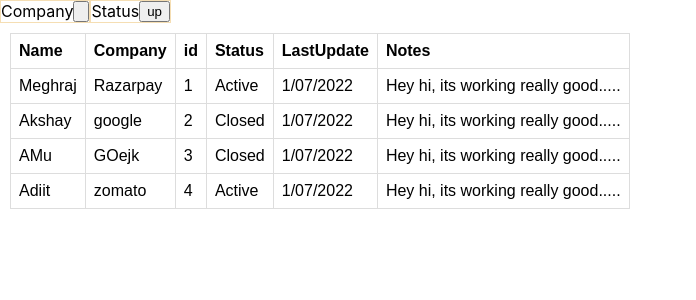
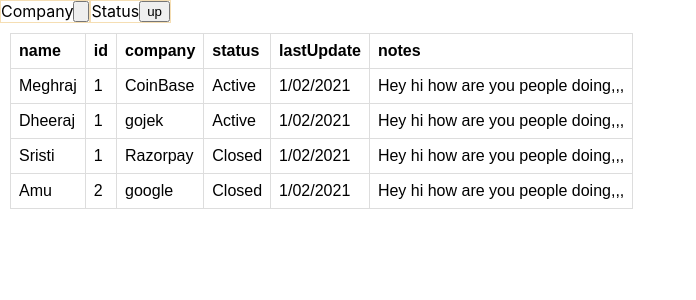
Before and after one commit to handsome-me/AdminPanel, a React (Create React App) app: page / in a window 1280 px wide. Shown: the top 300 px of the page, without its empty margins (0-696 px from the left). Built offline with nearby package versions, Linux system fonts and the light colour scheme.

Commit message:
redux types written and wrote clean code ,modular

```diff
--- a/src/App.tsx
+++ b/src/App.tsx
@@ -4,6 +4,7 @@ import './App.css';
 import Table from './Components/Table/Table';
 /**Redux setup*/
 import ReduxWrapper from './redux/ReduxWrapper';
+import TableWrapper from './Components/TablerWrapper/TableWrapper';
 
 
 const tableHeaders=["Name","Company","Status","LastUpdate","Notes"];
@@ -35,10 +36,7 @@ function App(){
    <ReduxWrapper>
       <div className="App">
       <header className="Admin Panel">
-       <Table
-      //  tableHeaders={tableHeaders}
-      //  tableData={tableData}
-       ></Table>
+       <TableWrapper></TableWrapper>
       </header>
     </div>
    </ReduxWrapper>
--- a/src/Components/Table/Table.tsx
+++ b/src/Components/Table/Table.tsx
@@ -1,104 +1,40 @@
 import React, { memo, useEffect, useReducer, useRef, useState } from 'react';
 import './Table.css';
-import {useSelector,useDispatch } from 'react-redux';
-import {sortData} from '../../redux/action'
-import { reduceEachLeadingCommentRange } from 'typescript';
-
-interface TableData{
-    Name:string,
-    Company:string,
-    Status:"Active" | "Close",
-    LastUpdate:string,
-    Notes:string
-};
+// import {useSelector,useDispatch } from 'react-redux';
 
 interface Props {
     tableHeaders:string[],
-    tableData:TableData[]
+    tableData:any[]
 }
 
- let  sortType:"Active" | "Closed" | "Default";
-
-const Table = memo(()=>{
-
-    const {FilterReducer,UserReducer}= useSelector((state:any)=>state);
-    const data= useSelector((state:any)=>state);
-
-     console.log("data",data);
-
-
-   const dispatch=useDispatch();
-    const ref=useRef<typeof sortType>("Default");
-    ref.current=FilterReducer.sort_by;
-
-    const tableHeaders_=UserReducer.tableHeaders//Object.keys(tableData[0]);
-    let tableData=UserReducer.tableData;
-    console.log("into table data",tableData);
-   const [sort,setSort]=useState<typeof sortType>("Default");
-
-   console.log("sorting----",ref.current);
-
-     if(ref.current!=="Default"){
-
-        tableData= _sortData(tableData,ref.current);
-     }
-
-
-    // const [data,setData]=useState()
-
-
-
-    /**
-     * Sorting alorithm for status
-     * sortBy="Closed";//closed should be on top
-     *data.map((a,b)=>{
-
-        const status:a.status==sortBy?true:false;
-
-        if(status){
-            return -1;
-        }
-        return 1;
-     })
-     */
-
-
-
+const Table:React.FC<Props>=memo(({tableData,tableHeaders})=>{
 
     const handleClick=()=>{
 
 
-        const sortType=ref.current==="Default"?"Closed":ref.current==="Active"?"Closed":"Active";
-        console.log("sortee",ref.current,"chanign to ",sortType)
-         ref.current=sortType;
+        // const sortType=ref.current==="Default"?"Closed":ref.current==="Active"?"Closed":"Active";
+        // console.log("sortee",ref.current,"chanign to ",sortType)
+        //  ref.current=sortType;
 
-           //setSort(sortType);
-         dispatch(sortData(sortType));
+        //    //setSort(sortType);
+        //  dispatch(sortData(sortType));
 
     }
 
 
     return (
         <div>
-            <div className='flex-row'>
-             <div className='table-filter-box'>Company
-             <button></button>
-             </div>
-             <div className='table-filter-box'>
-                 Status
-                 <button onClick={handleClick}>up</button>
-             </div>
-            </div>
+
           <table className='table'>
              <tr>
-             {tableHeaders_.map((header:any)=>{
+             {tableHeaders.map((header:any)=>{
                  return <th>{header}</th>
              })}
              </tr>
 
              {
              tableData.map((data:any)=>{
-                const keys:any=tableHeaders_//Object.keys(data);
+                const keys:any=tableHeaders//Object.keys(data);
                 const rowData:any=[];
                 for(let i=0;i<keys.length;i++){
                    rowData.push(<td>{data[keys[i]]}</td>);
@@ -113,25 +49,3 @@ const Table = memo(()=>{
 });
 
 export default Table;
-
-
-
-const _sortData=(data:any,sortingType:"Active"|"Closed")=>{
-
-
-    console.log("sortData is called for sorting...",data);
-
-    const sortedArr= data.sort((a:TableData,b:TableData)=>{
-
-         const status=a.Status==sortingType?true:false;
-       //  console.log(" STATUS------- ",sortingType);
-      if(status){
-       return -1;
-      }
-
-       return 1;
-
-     })
-     console.log('sorted array',sortedArr);
-     return sortedArr;
- }
--- /dev/null
+++ b/src/Components/TablerWrapper/TableWrapper.tsx
@@ -0,0 +1,69 @@
+import React, { memo ,useRef} from 'react';
+import {useSelector,useDispatch,useStore} from 'react-redux';
+import { sortData } from '../../redux/action';
+import { root, userData } from '../../redux/types_redux';
+import Table from '../Table/Table';
+
+const TableWrapper = memo(() => {
+
+const {UserReducer,FilterReducer}= useSelector((state:root)=>state);
+const dispatch=useDispatch();
+ console.log(FilterReducer);
+
+  let tableData=UserReducer.data;
+  const tablerHeaders=Object.keys(tableData[0]);
+
+  if(FilterReducer.sortBy!=="DEFAULT"){
+    tableData= _sortData(tableData,FilterReducer.sortBy)
+  };
+
+   console.log(tableData);
+
+   const handleClick=(event:any)=>{
+     const value= event.target.value;
+     console.log("value of clicked",value);
+     const sortBy=value==="DEFAULT"?"CLOSED":value==="CLOSED"?"ACTIVE":"CLOSED"
+      dispatch(sortData(sortBy));
+   }
+    return (
+        <div>
+             <div className='flex-row'>
+             <div className='table-filter-box'>Company
+             <button></button>
+             </div>
+             <div className='table-filter-box'>
+                 Status
+                 <button value={FilterReducer.sortBy} onClick={handleClick}>up</button>
+             </div>
+            </div>
+          <Table
+       tableHeaders={tablerHeaders}
+       tableData={tableData}
+       ></Table>
+        </div>
+    );
+});
+
+export default TableWrapper;
+
+
+
+const _sortData=(data:any,sortingType:"ACTIVE"|"CLOSED")=>{
+
+
+    console.log("sortData is called for sorting...",data);
+
+    const sortedArr= data.sort((a:userData,b:userData)=>{
+
+         const status=a.status.toLowerCase()==sortingType.toLowerCase()?true:false;
+       //  console.log(" STATUS------- ",sortingType);
+      if(status){
+       return -1;
+      }
+
+       return 1;
+
+     })
+     console.log('sorted array',sortedArr);
+     return sortedArr;
+ }
--- a/src/redux/action.ts
+++ b/src/redux/action.ts
@@ -1,10 +1,15 @@
+import {sortingType,userData,actionTypeUser,actionTypeFilter,user,filter,filterBy,root} from './types_redux';
 
 
 
-const sortData=(data:"Active"|"Closed")=>{
-    return {type: 'table/sortData',payload:{
-        sort_by:data
-    }}
+const sortData=(data:typeof sortingType):actionTypeFilter=>{
+    return{
+        type:'SORT_BY',
+        payload:{
+            sortBy:data,
+            filterBy:"COMPANY"
+        }
+    }
  };
 
 
--- a/src/redux/reducer.ts
+++ b/src/redux/reducer.ts
@@ -1,80 +1,53 @@
+import {userData,actionTypeUser,actionTypeFilter,user,filter,filterBy,root} from './types_redux';
 
 
+const initialState:user={
 
-// const tableData:TableData[]=[{
-//     Name:"Meghraj",
-//     Company:"Razarpay",
-//     Status:"Active",
-//     LastUpdate:"1/07/2022",
-//     Notes:"Hey hi, its working really good....."
-//   },{
-//     Name:"Meghraj",
-//     Company:"Razarpay",
-//     Status:"Active",
-//     LastUpdate:"1/07/2022",
-//     Notes:"Hey hi, its working really good....."
-//   }];
+    userName:"",
+    isLoggedIn:false,
+    data:[{
+        name:"Meghraj",
+        id:1,
+        company:"CoinBase",
+        status:"Active",
+        lastUpdate:"1/02/2021",
+        notes:"Hey hi how are you people doing,,,"
+    },
+    {
+        name:"Dheeraj",
+        id:1,
+        company:"gojek",
+        status:"Active",
+        lastUpdate:"1/02/2021",
+        notes:"Hey hi how are you people doing,,,"
+    },
+    {
+        name:"Sristi",
+        id:1,
+        company:"Razorpay",
+        status:"Closed",
+        lastUpdate:"1/02/2021",
+        notes:"Hey hi how are you people doing,,,"
+    },
+    {
+        name:"Amu",
+        id:2,
+        company:"google",
+        status:"Closed",
+        lastUpdate:"1/02/2021",
+        notes:"Hey hi how are you people doing,,,"
+    }
+   ]
 
-import { isConstructorDeclaration } from "typescript";
+   //tableHeaders:["Name","Company","id","Status","LastUpdate","Notes"]
+}
 
 
-interface TableData{
-    Name:string,
-    Company:string,
-    Status:"Active" | "Closed",
-    LastUpdate:string,
-    Notes:string,
-    id:number
-};
-
-const initialState:any={
-    tableData:[{
-        Name:"Meghraj",
-        id:1,
-        Company:"Razarpay",
-        Status:"Active",
-        LastUpdate:"1/07/2022",
-        Notes:"Hey hi, its working really good....."
-      },
-      {
-        Name:"Akshay",
-        Company:"google",
-        id:2,
-        Status:"Closed",
-        LastUpdate:"1/07/2022",
-        Notes:"Hey hi, its working really good....."
-      },
-      {
-        Name:"AMu",
-        Company:"GOejk",
-        id:3,
-        Status:"Closed",
-        LastUpdate:"1/07/2022",
-        Notes:"Hey hi, its working really good....."
-      },
-      {
-        Name:"Adiit",
-        Company:"zomato",
-        id:4,
-        Status:"Active",
-        LastUpdate:"1/07/2022",
-        Notes:"Hey hi, its working really good....."
-      }
-    ],
-   tableHeaders:["Name","Company","id","Status","LastUpdate","Notes"]
-}
-
-interface ActionType{
-    type:string,
-    payLoad:TableData[]
-}
-
-function UserReducer(state = initialState, action:any) {
-    console.log("reducer",action.type);
+function User(state = initialState, action:actionTypeUser) {
     // Reducers usually look at the type of action that happened
     // to decide how to update the state
     switch (action.type) {
-      case 'table':
+      case "ADD_DATA":
         {
             console.log("action",action.payload)
           // const sortedData= _sortData(state.tableData,action.payload);
@@ -97,64 +70,50 @@ function UserReducer(state = initialState, action:any) {
   }
 
 
-
-
-
-
-const initialStateFilter={
-   sort_by:"Default",
-   filterBy:{
-       type:"Default",
-       filterItem:"Default"
-   }
+const initialStateFilter:filter={
+   sortBy:"DEFAULT",
+   filterBy:"COMPANY"
 };
 
 
 
-interface actionFilter{
-    type:string,
-    payload:typeof initialStateFilter
-}
-const filterReducer=(state=initialStateFilter,action:actionFilter):typeof initialStateFilter=>{
+const filterReducer=(state=initialStateFilter,action:actionTypeFilter):typeof initialStateFilter=>{
 
 
        switch( action.type){
 
-        case "table/sortData":{
+        case "SORT_BY":{
 
              return{
-                 ...initialStateFilter,
-                 sort_by:action.payload.sort_by,
-
-
+                 ...state,
+                 sortBy:action.payload.sortBy,
              }
         }
 
-        case "filter":{
-
-
+        case "FILTER":{
             return{
-                ...initialStateFilter,
+                ...state,
                 filterBy:action.payload.filterBy
 
             }
         }
-
+        default:
+            // If the reducer doesn't care about this action type,
+            // return the existing state unchanged
+            return state
 
        }
-       return initialStateFilter
-
 }
 
-const rootInitialState={
+const rootInitialState:root={
     UserReducer:initialState,
     FilterReducer:initialStateFilter
-}
+};
 
 const rootReducer=(state=rootInitialState ,action:any):typeof rootInitialState=>{
-
+  console.log("rootstore is called",);
     return{
-        UserReducer:UserReducer(state.UserReducer,action),
+        UserReducer:User(state.UserReducer,action),
         FilterReducer:filterReducer(state.FilterReducer,action)
     }
 
--- a/src/redux/store.ts
+++ b/src/redux/store.ts
@@ -4,5 +4,5 @@ import  rootReducer from './reducer';
 
 
  const store= createStore(rootReducer);
-
+console.log("store ",store.getState());
  export default store;
--- /dev/null
+++ b/src/redux/types_redux.ts
@@ -0,0 +1,77 @@
+/**
+ * 1-store state type
+ *  1-initial store of root
+ *  2-initial sotre of filter
+ *   -2initialstore of user {
+ *    user_name:"",
+ *     loggedIn:false,
+ *     table:[{}]
+ * }
+ *
+ * 2-type of table data
+ * {
+ *
+ *  }
+ * 3- type of action in reducer
+ *
+ * 4-
+ */
+
+interface userData{
+
+          name:string,
+        company:string,
+        status:"Active" | "Closed",
+        lastUpdate:string,
+        notes:string,
+        id:number
+
+   };
+
+ interface user{
+     userName:string,
+     isLoggedIn:boolean
+     data:userData[]
+ };
+
+
+let sortingType:"DEFAULT"|"ACTIVE" |"CLOSED";
+let filterBy:"COMPANY";
+ interface filter{
+
+    sortBy:typeof sortingType,
+    filterBy:typeof filterBy
+
+ }
+
+ type actionTypeUser_type ="ADD_USER" | "ADD_DATA" | "USER_LOGGED_IN";
+
+ //two action 1- filterdata 2-user
+ interface actionTypeUser{
+    type:actionTypeUser_type,
+    payload:user
+};
+
+
+type actionTypeFilter_type="SORT_BY" | "FILTER";
+
+interface actionTypeFilter{
+    type:actionTypeFilter_type,
+    payload:filter
+}
+
+interface rootInitialState{
+    UserReducer:user,
+    FilterReducer:filter
+};
+
+export type {
+     userData,
+     filter,
+     actionTypeFilter,
+     actionTypeUser,
+     user,
+     sortingType,
+     filterBy,
+     rootInitialState as root
+};
```
